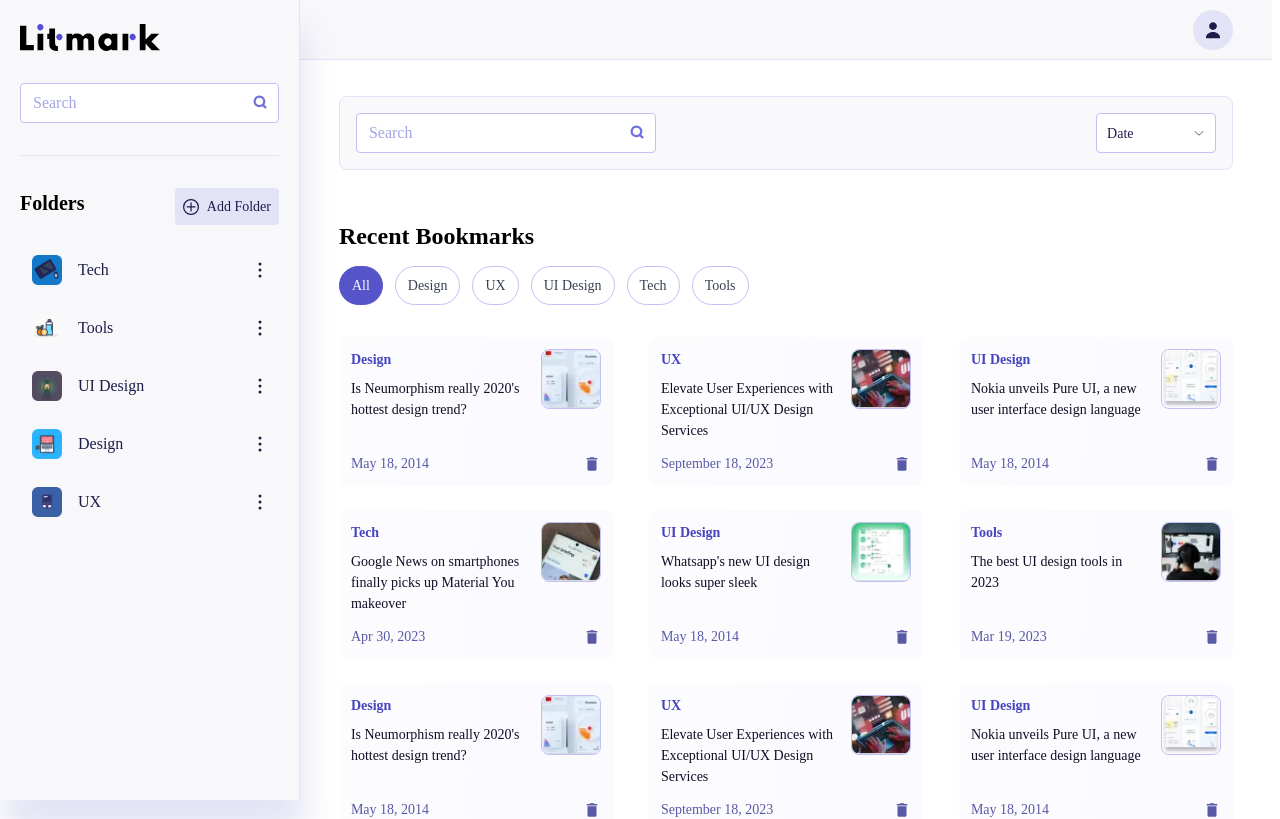
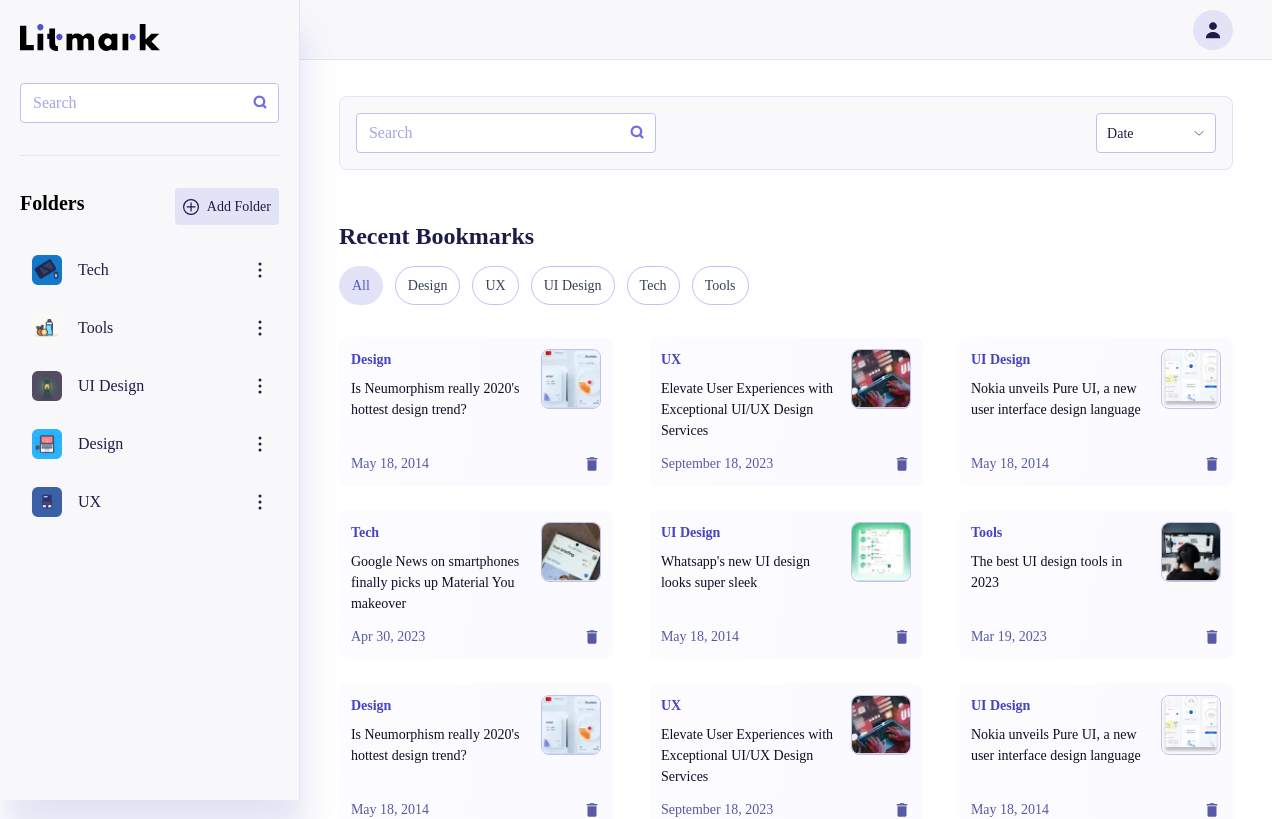
Before and after one commit to abhishek98s/LITMARK_FRONTEND, an Angular app in the folder Client/: page / in a window 1280 px wide. Shown: the top 819 px of the page. Built offline with nearby package versions, Linux system fonts and the light colour scheme; a web font is replaced by a local one.

Commit message:
changed teh color of active state of chip

```diff
--- a/Client/src/app/Modules/bookmark-folder/bookmark-folder.component.html
+++ b/Client/src/app/Modules/bookmark-folder/bookmark-folder.component.html
@@ -15,7 +15,7 @@
                     <img src="assets/icon/sub-folder.svg" alt="folder">
                 </figure>
 
-                <input class="h-[34px] w-[100%] rounded-1 p-[4px_8px]" placeholder="New Folder" [(ngModel)]="userInputtedFodlerName" name="Folder Name">
+                <input class="h-[34px] w-[100%] rounded-1 p-[4px_8px]" placeholder="New Folder" autofocus [(ngModel)]="userInputtedFodlerName" name="Folder Name">
             </div>
             <div class="flex-between-center max-w-[40px] gap-[4px]">
                 <button class="w-[24px]" type="submit" (ngSubmit)="toggleFolderInputBox()">
--- a/Client/src/app/Modules/home/top-page/top-page.component.scss
+++ b/Client/src/app/Modules/home/top-page/top-page.component.scss
@@ -1,5 +1,11 @@
+@import '../../../colors';
+
 .recent-bookmark-wrapper {
     margin-top: 32px;
+
+    h3{
+        color: $primary-900;
+    }
 
     @media screen and (min-width: 768px) {
         margin-top: 48px;
--- a/Client/src/app/Shared/chip/chip.component.scss
+++ b/Client/src/app/Shared/chip/chip.component.scss
@@ -12,8 +12,8 @@
     }
 
     &.active {
-        background-color: $primary-800;
-        color: $primary-100;
-        border: 1px solid $primary-800;
+        background-color: $primary-200;
+        color: $primary-800;
+        border: 1px solid $primary-200;
     }
 }
```
